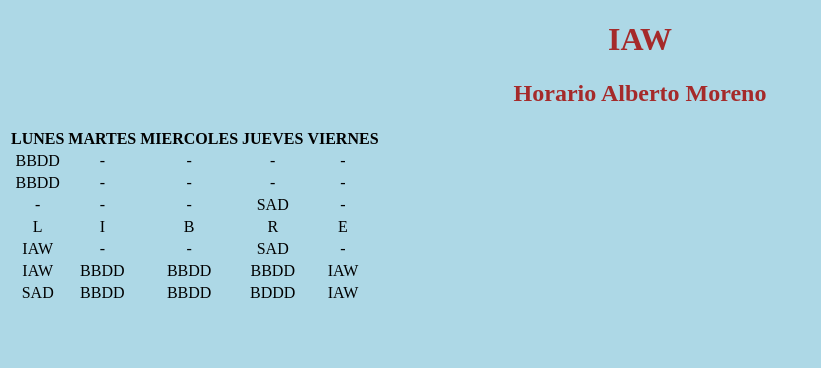
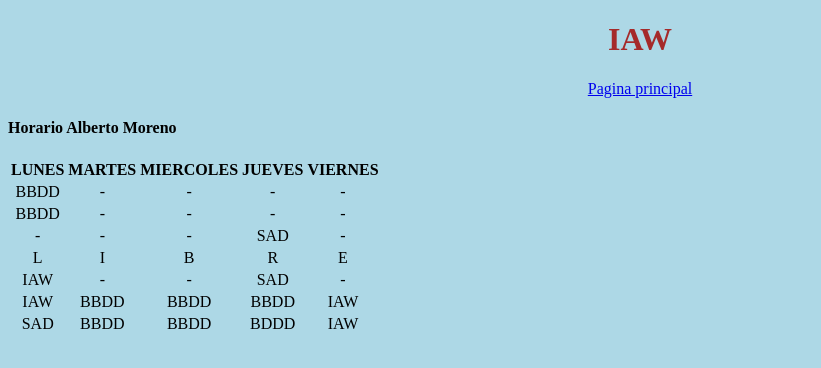
Before and after one commit to alberto22ma/albertomorenoacevedo.github.io, a Jekyll site: the page built from horario.md, in a window 1280 px wide. Shown: the top 368 px of the page, without its empty margins (0-821 px from the left). Built offline with Jekyll 4.4.1, drawn with Linux system fonts in a browser that asks for light colours.

Commit message:
Update horario.md

```diff
--- a/horario.md
+++ b/horario.md
@@ -2,8 +2,10 @@
 layout: index
 title: Implantacion de Aplicaciones Web
 ---
-
-# Horario Alberto Moreno
+<div>
+<a href="https://albertomorenoacevedo.github.io/">Pagina principal</a>
+</div>
+#### Horario Alberto Moreno
 
 |  LUNES        | MARTES        | MIERCOLES     | JUEVES        | VIERNES        |
 | ------------- | ------------- | ------------- | ------------- | -------------  |
```
